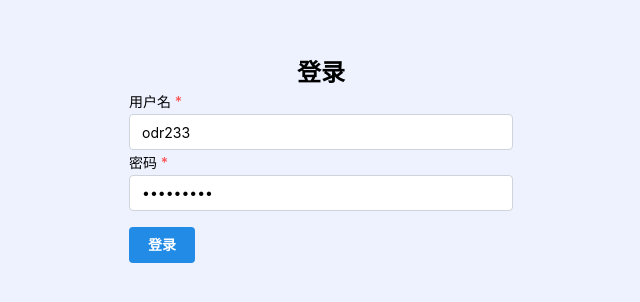
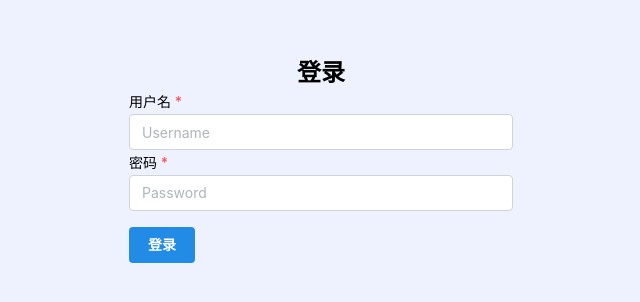
Before and after one commit to listensay/qoqblog, a Next.js app: page /login in a window 1280 px wide. Shown: the part 240-542 px from the top of the page, without its empty margins (319-959 px from the left). Built offline with nearby package versions, Linux system fonts and the light colour scheme; no server answers; a small style sheet from the web is missing.

Commit message:
删除用户登录默认值

```diff
--- a/app/login/page.tsx
+++ b/app/login/page.tsx
@@ -13,8 +13,8 @@ const page = memo(() => {
   const form = useForm({
     mode: 'uncontrolled',
     initialValues: {
-      username: "odr233",
-      password: "meng@2002"
+      username: "",
+      password: ""
     },
 
     validate: {
```
